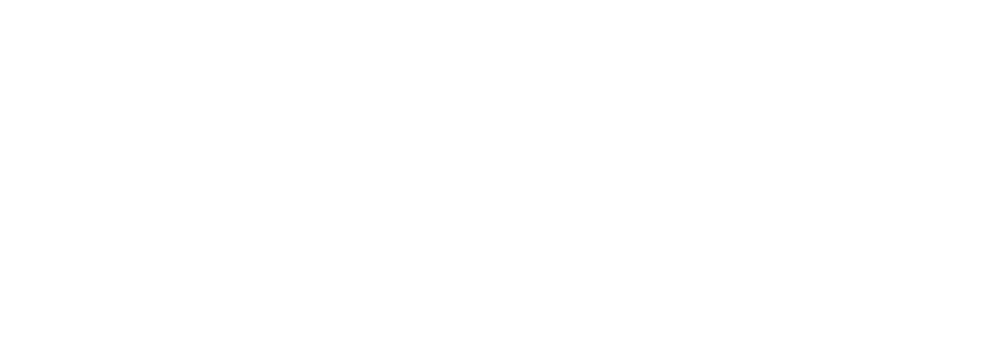
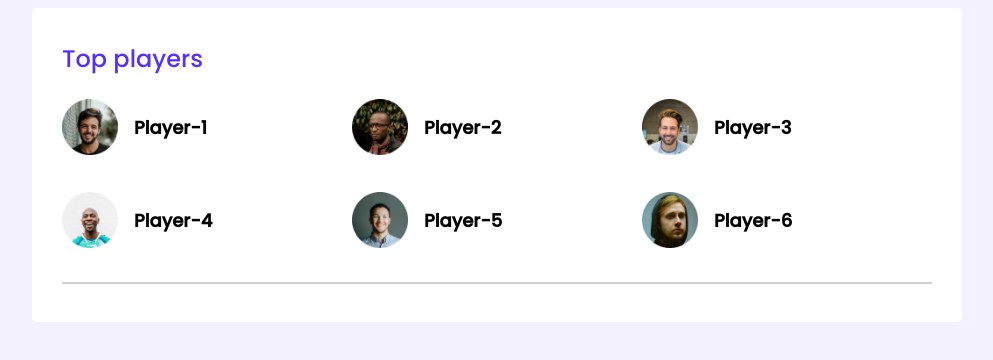
Before and after one commit to SynysterRudro/Module-9--HTML-CSS-only-Landing-page, a plain HTML site: page index.html in a window 1280 px wide. Shown: the whole page, without its empty margins (143-1136 px from the left). Drawn offline with Linux system fonts and the light colour scheme.

Commit message:
top player updated

```diff
--- a/index.html
+++ b/index.html
@@ -6,10 +6,56 @@
     <meta http-equiv="X-UA-Compatible" content="IE=edge">
     <meta name="viewport" content="width=device-width, initial-scale=1.0">
     <title>Responsive</title>
+
+    <link rel="stylesheet" href="styles/style.css">
 </head>
 
 <body>
 
+    <!-- header start -->
+
+    <header>
+
+    </header>
+
+    <!-- header end -->
+
+    <main>
+        <!-- top player and top blogs -->
+        <section class="container">
+            <h2 class="section-title">Top players</h2>
+
+            <div class="top-players">
+
+                <div class="player">
+                    <img src="images/players/player-1.png" alt="">
+                    <h3 class="player-name">Player-1</h3>
+                </div>
+                <div class="player">
+                    <img src="images/players/player-2.png" alt="">
+                    <h3 class="player-name">Player-2</h3>
+                </div>
+                <div class="player">
+                    <img src="images/players/player-3.png" alt="">
+                    <h3 class="player-name">Player-3</h3>
+                </div>
+                <div class="player">
+                    <img src="images/players/player-4.png" alt="">
+                    <h3 class="player-name">Player-4</h3>
+                </div>
+                <div class="player">
+                    <img src="images/players/player-5.png" alt="">
+                    <h3 class="player-name">Player-5</h3>
+                </div>
+                <div class="player">
+                    <img src="images/players/player-6.png" alt="">
+                    <h3 class="player-name">Player-6</h3>
+                </div>
+            </div>
+
+            <hr>
+        </section>
+    </main>
 </body>
 
 </html>
--- a/styles/style.css
+++ b/styles/style.css
@@ -0,0 +1,62 @@
+/* fonts */
+
+@import url('https://fonts.googleapis.com/css2?family=Poppins:wght@500&display=swap');
+
+/* common style or utilities*/
+body {
+    font-family: 'Poppins', sans-serif;
+    background-color: #F3F1FF;
+    ;
+}
+
+main {
+    display: flex;
+    justify-content: center;
+}
+
+hr {
+    border: 1px solid #D1D1D1;
+
+}
+
+.container {
+    background-color: #FFFFFF;
+    width: 870px;
+    padding: 30px;
+    border-radius: 5px;
+
+}
+
+
+/* top players style */
+
+.section-title {
+    color: #562EFF;
+    font-weight: 500;
+    font-size: 24px;
+    margin-top: 3px;
+
+}
+
+.top-players {
+    display: grid;
+    grid-row-gap: 30px;
+    grid-template-columns: repeat(3, 1fr);
+    margin-bottom: 30px;
+}
+
+.player {
+    display: flex;
+    align-items: center;
+}
+
+.player img {
+
+    width: 56px;
+    height: 56px;
+}
+
+.player-name {
+    margin-left: 16px;
+    font-size: 18px;
+}
```
